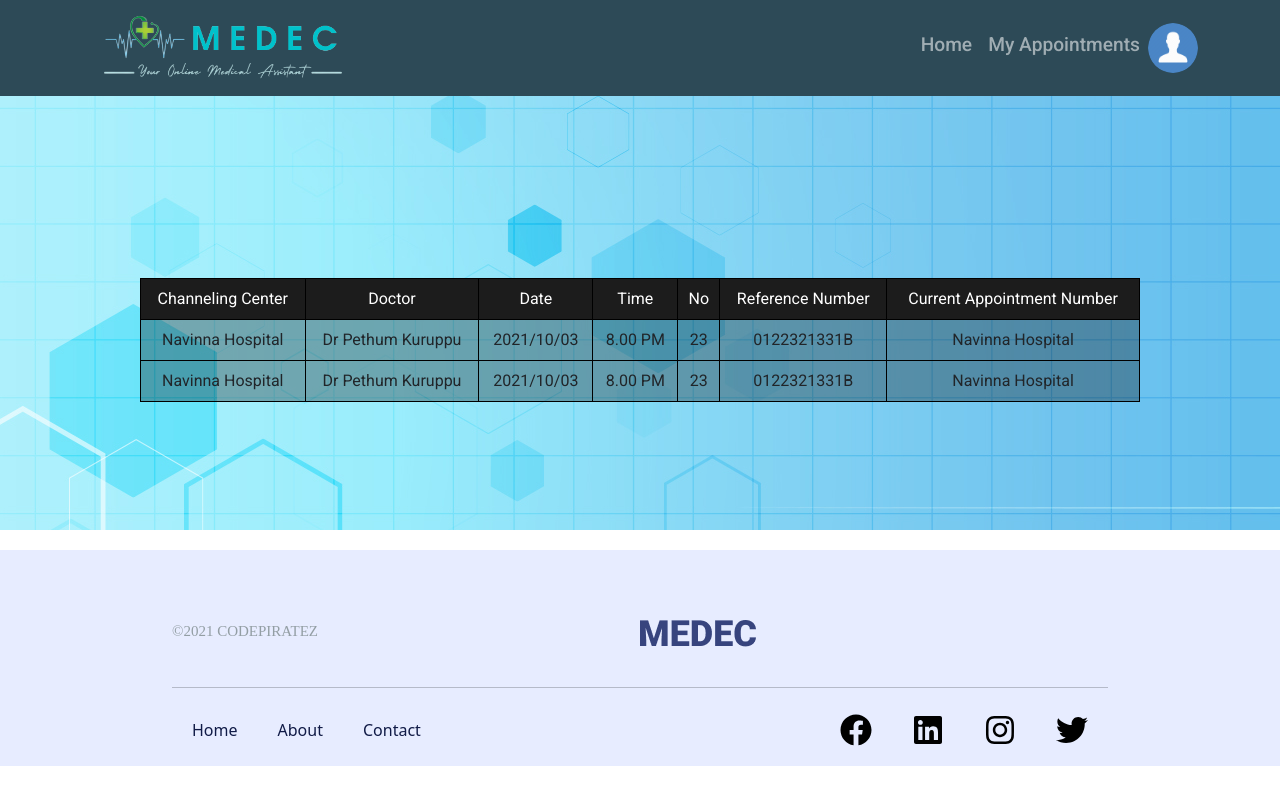
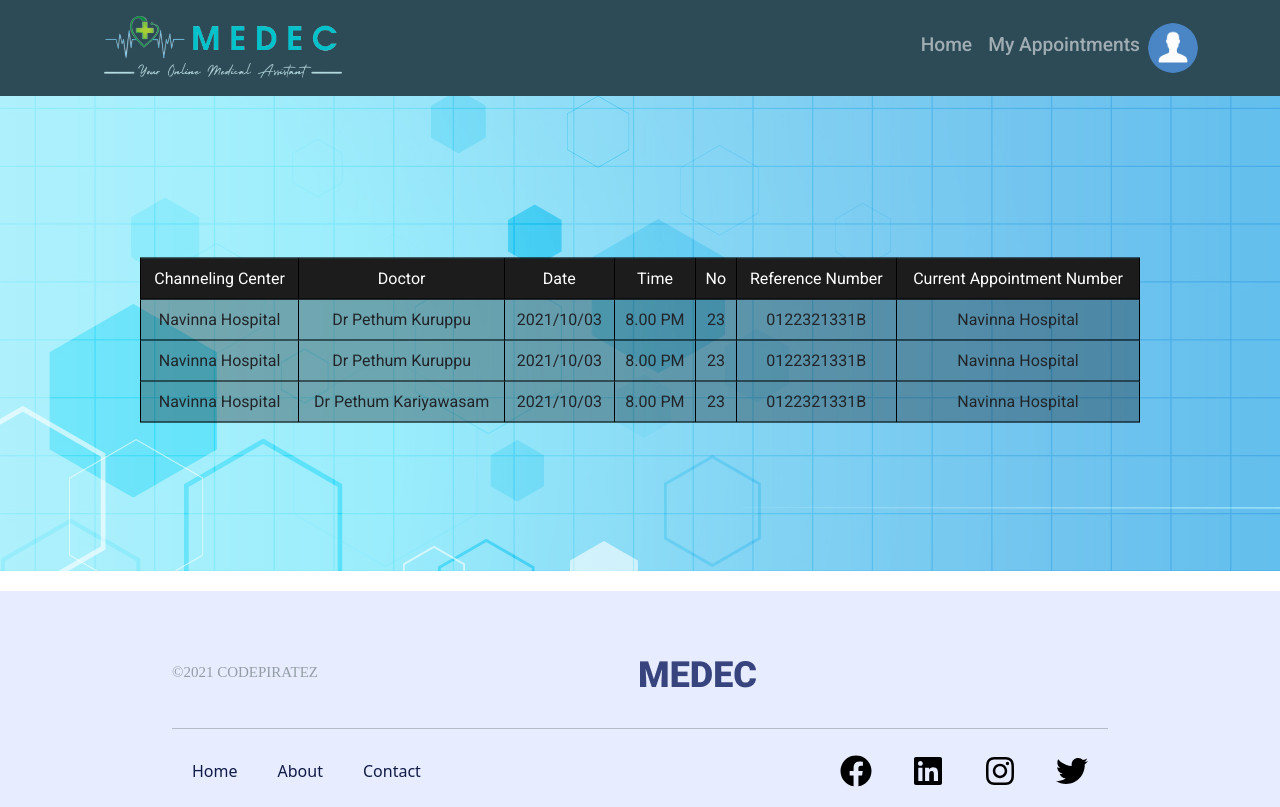
Before and after one commit to UOKSEDevProject/medec-web, a React (Create React App) app: page /my-app in a window 1280 px wide. Built offline with nearby package versions, Linux system fonts and the light colour scheme.

Commit message:
add my-appointments component

```diff
--- a/src/components/body/MyAppointments.jsx
+++ b/src/components/body/MyAppointments.jsx
@@ -13,6 +13,14 @@ const myAppointmentList = [
   {
     channelingCenter: "Navinna Hospital",
     doctor: "Dr Pethum Kuruppu",
+    date: "2021/10/03",
+    time: "8.00 PM",
+    no: "23",
+    referenceNumber: "0122321331B",
+  },
+  {
+    channelingCenter: "Navinna Hospital",
+    doctor: "Dr Pethum Kariyawasam",
     date: "2021/10/03",
     time: "8.00 PM",
     no: "23",
```
